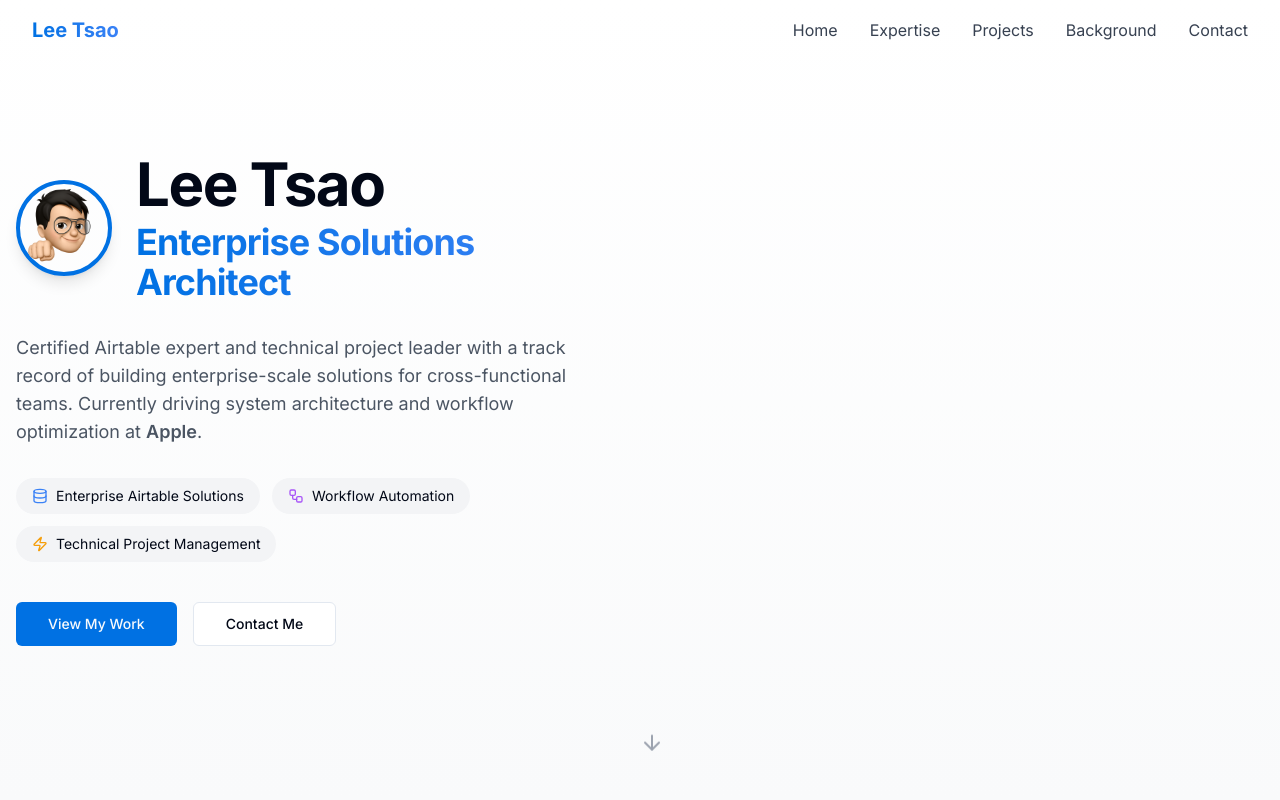
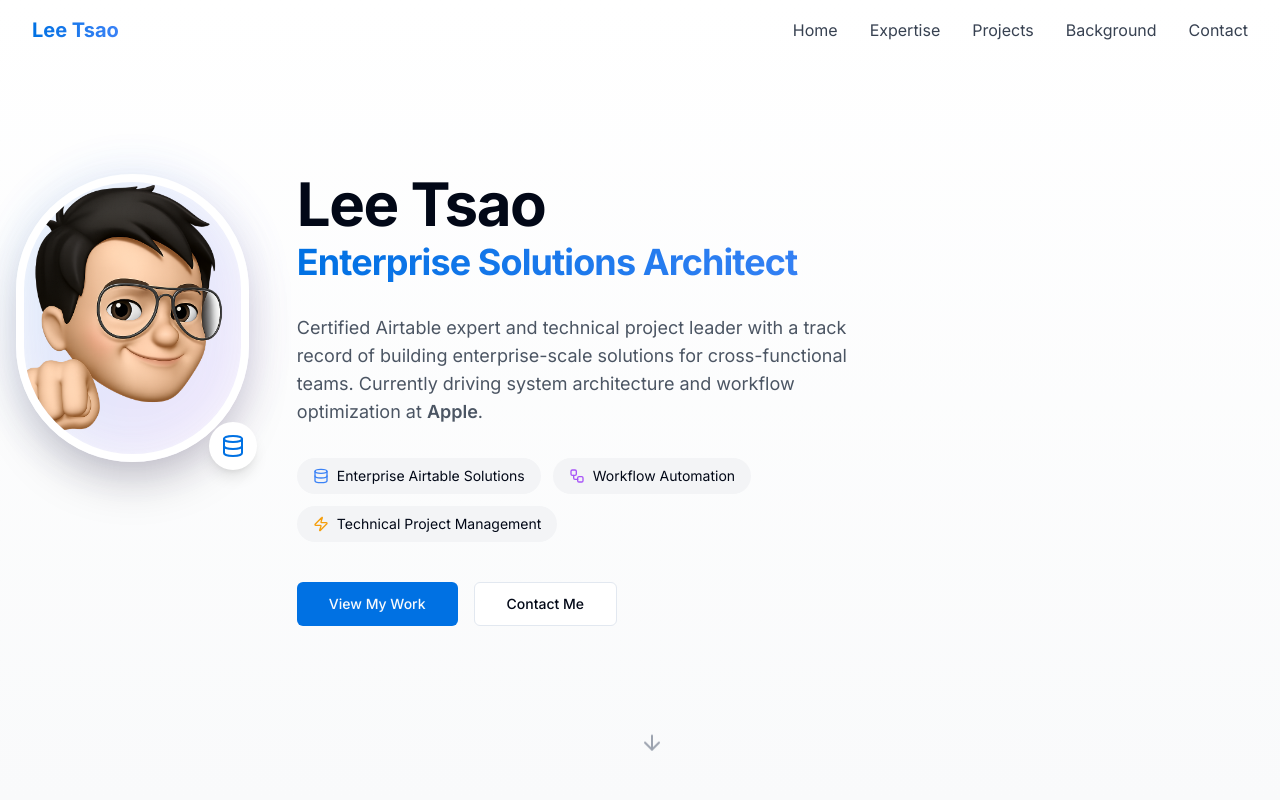
Before and after one commit to leetsao1/lee-tsao-portfolio, a React (Vite) app: page / in a window 1280 px wide. Shown: the top 800 px of the page. Built offline with nearby package versions, Linux system fonts and the light colour scheme.

Commit message:
Refactor: Improve hero image styling
Improve the styling of the hero image to match an Apple-like aesthetic.

```diff
--- a/src/components/HeroSection.tsx
+++ b/src/components/HeroSection.tsx
@@ -13,21 +13,32 @@ const HeroSection = () => {
       <div className="absolute inset-0 bg-grid-pattern opacity-[0.02] pointer-events-none" />
 
       <div className="container mx-auto px-4">
-        <div className="grid grid-cols-1 lg:grid-cols-2 gap-12 items-center">
+        <div className="flex flex-col items-center text-center lg:flex-row lg:text-left lg:items-start lg:justify-between gap-12">
+          {/* Profile Image - Apple-style positioning */}
+          <div className="relative w-40 h-40 lg:w-72 lg:h-72 mb-6 lg:mb-0 animate-scale-in">
+            <div className="absolute inset-0 bg-gradient-to-br from-apple-blue/20 to-purple-500/20 rounded-full blur-xl opacity-70"></div>
+            <Avatar className="w-full h-full rounded-full border-8 border-white dark:border-gray-900 shadow-2xl overflow-hidden">
+              <AvatarImage
+                src="/lovable-uploads/52bb672b-51de-4879-8113-6546351c5996.png"
+                alt="Lee Tsao"
+                className="object-cover scale-110"
+              />
+              <AvatarFallback className="text-4xl font-bold">LT</AvatarFallback>
+            </Avatar>
+            <div className="absolute -bottom-2 -right-2 w-12 h-12 bg-white dark:bg-gray-900 rounded-full flex items-center justify-center shadow-lg">
+              <Database className="w-6 h-6 text-apple-blue" />
+            </div>
+          </div>
+
+          {/* Content Section */}
           <div className="space-y-8 max-w-xl">
-            <div className="flex items-center gap-6 animate-fade-in" style={{ animationDelay: "0.2s" }}>
-              <Avatar className="w-24 h-24 rounded-full border-4 border-apple-blue shadow-lg">
-                <AvatarImage src="/lovable-uploads/52bb672b-51de-4879-8113-6546351c5996.png" alt="Lee Tsao" />
-                <AvatarFallback>LT</AvatarFallback>
-              </Avatar>
-              <div className="space-y-2">
+            <div className="space-y-2 animate-fade-in" style={{ animationDelay: "0.2s" }}>
               <h1 className="text-5xl sm:text-6xl font-bold leading-tight">
                 Lee Tsao
               </h1>
               <h2 className="text-3xl sm:text-4xl font-bold gradient-text">
                 Enterprise Solutions Architect
               </h2>
-              </div>
             </div>
 
             <p className="text-lg text-gray-600 dark:text-gray-400 animate-fade-in" style={{ animationDelay: "0.4s" }}>
@@ -36,7 +47,7 @@ const HeroSection = () => {
               and workflow optimization at <span className="font-semibold">Apple</span>.
             </p>
 
-            <div className="flex flex-wrap gap-3 animate-fade-in" style={{ animationDelay: "0.6s" }}>
+            <div className="flex flex-wrap gap-3 justify-center lg:justify-start animate-fade-in" style={{ animationDelay: "0.6s" }}>
               <div className="flex items-center gap-2 bg-gray-100 dark:bg-gray-800 px-4 py-2 rounded-full">
                 <Database className="w-4 h-4 text-blue-500" />
                 <span className="text-sm">Enterprise Airtable Solutions</span>
@@ -51,7 +62,7 @@ const HeroSection = () => {
               </div>
             </div>
 
-            <div className="flex gap-4 pt-2 animate-fade-in" style={{ animationDelay: "0.8s" }}>
+            <div className="flex gap-4 justify-center lg:justify-start pt-2 animate-fade-in" style={{ animationDelay: "0.8s" }}>
               <Button size="lg" className="bg-apple-blue hover:bg-blue-600">
                 View My Work
               </Button>
@@ -61,7 +72,8 @@ const HeroSection = () => {
             </div>
           </div>
 
-          <div className="hidden lg:block animate-scale-in">
+          {/* Visual Element - Only on large screens */}
+          <div className="hidden xl:block w-96 animate-scale-in">
             <div className="relative">
               <div className="glass-card p-8 border-2 border-gray-100 dark:border-gray-800 rounded-2xl shadow-xl">
                 <div className="absolute -top-4 -left-4 w-20 h-20 bg-apple-blue rounded-xl flex items-center justify-center text-white">
```
Lines whose indentation alone changed are shown as unchanged.
